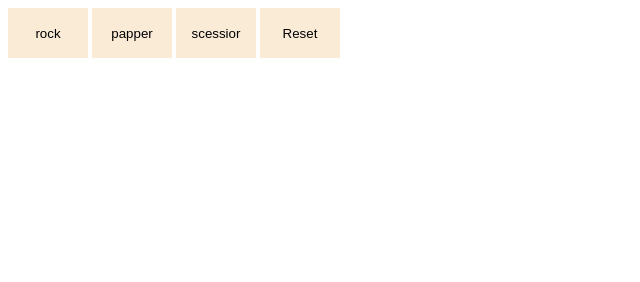
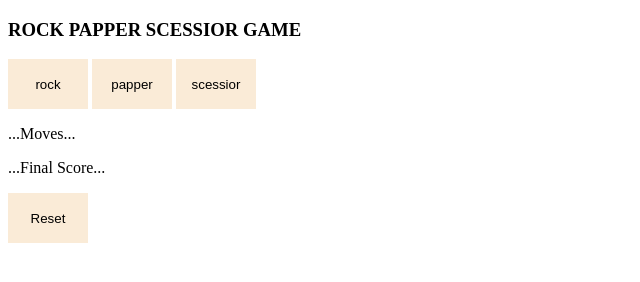
Before and after one commit to swarupam-bot/JavaScriptBasic, a plain HTML site: page Exercises_Assesments/rockPapperScessiorGame.html in a window 1280 px wide. Shown: the whole page, without its empty margins (0-640 px from the left). Drawn offline with Linux system fonts and the light colour scheme.

Commit message:
Added realtime data upadate in rock papper game

```diff
--- a/Exercises_Assesments/rockPapperScessiorGame.html
+++ b/Exercises_Assesments/rockPapperScessiorGame.html
@@ -13,28 +13,32 @@
 
       }
     </style>
+    <h3>ROCK PAPPER SCESSIOR GAME</h3>
 
-    <button
+    <button class="js-rockBtn"
     onclick="
         playGame('rock');
     "
     >rock</button>
 
 
-    <button
+    <button class="js-papperBtn"
     onclick="
         playGame('papper');
       "
     >papper</button>
 
 
-    <button
+    <button class="js-scessiorBtn"
     onclick="
         playGame('scessior');
     "
     >scessior</button>
 
-    <button
+    <p class="ShowMove">...Moves...</p>
+    <p class="ShowScore">...Final Score...</p>
+
+    <button class="js-resetBtn"
     onclick="
         finalScore.win=0;
         finalScore.lost=0;
@@ -43,6 +47,8 @@
         localStorage.removeItem('score')
     "
     >Reset</button>
+
+
 
     <script>
 
@@ -147,9 +153,18 @@
 
         localStorage.setItem('score',JSON.stringify(finalScore))
 
-        alert(`computer's move was ${computerMove} and your move was ${param} so this is ${result}  : Total Rounds : ${finalScore.total}, Winning Rounds : ${finalScore.win}, Lossing Round ${finalScore.lost}, Tie Round ${finalScore.ties}`);
-        console.log(`computer's move was ${computerMove} and your move was ${param} so this is ${result}  : Total Rounds : ${finalScore.total}, Winning Rounds : ${finalScore.win}, Lossing Round ${finalScore.lost}, Tie Round ${finalScore.ties}`);
+        // alert(`so this is ${result}  : Total Rounds : ${finalScore.total}, Winning Rounds : ${finalScore.win}, Lossing Round ${finalScore.lost}, Tie Round ${finalScore.ties}`);
+        // console.log(`computer's move was ${computerMove} and your move was ${param} so this is ${result}  : Total Rounds : ${finalScore.total}, Winning Rounds : ${finalScore.win}, Lossing Round ${finalScore.lost}, Tie Round ${finalScore.ties}`);
+
+        let moves=document.querySelector('.ShowMove');
+        moves.innerHTML=`computer's move was ${computerMove} and your move was ${param}`;
+
+        let scores=document.querySelector('.ShowScore');
+        scores.innerHTML=` This is ${result}  : Total Rounds : ${finalScore.total}, Winning Rounds : ${finalScore.win}, Lossing Round ${finalScore.lost}, Tie Round ${finalScore.ties}`;
+
       }
+
+
     </script>
 
   </body>
```
